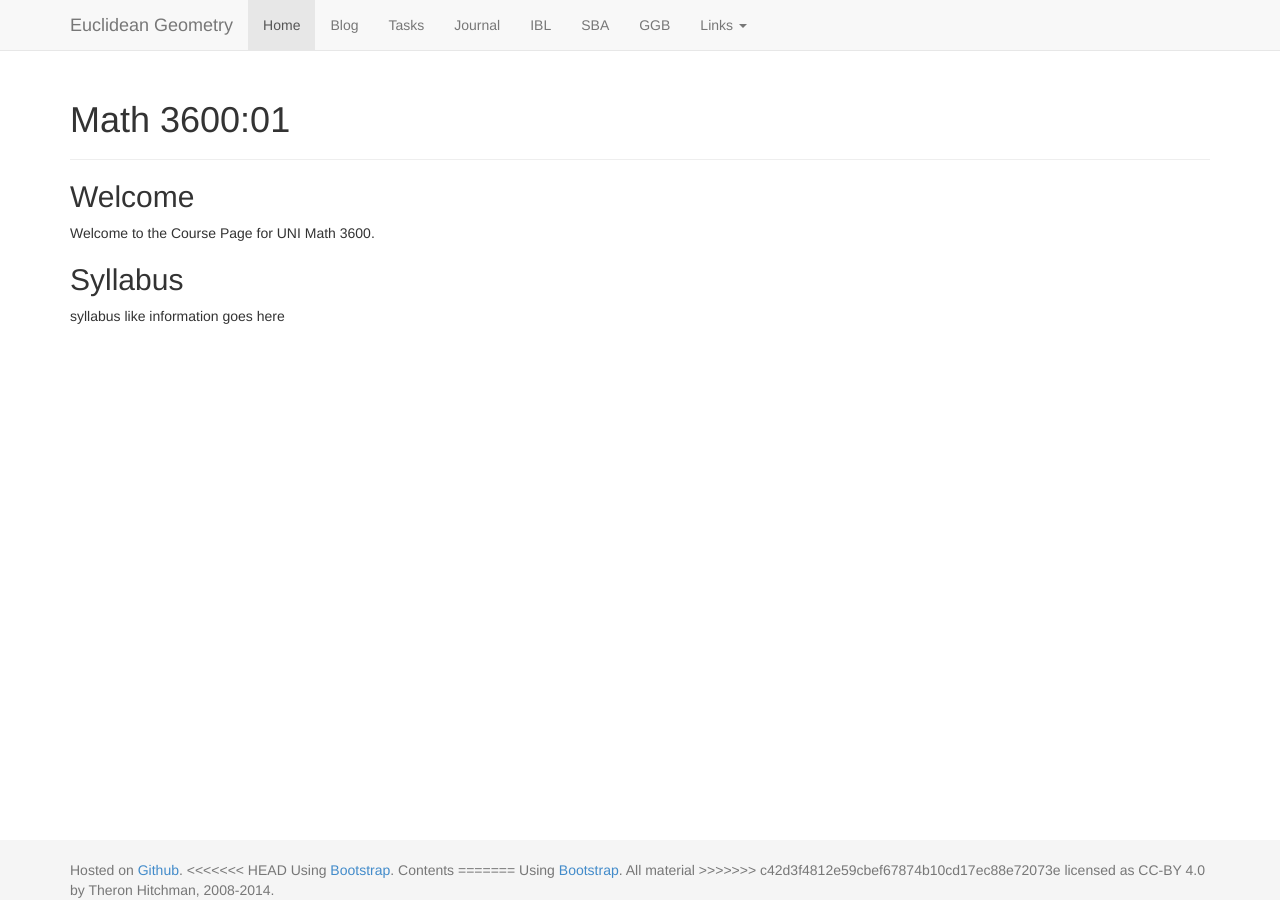
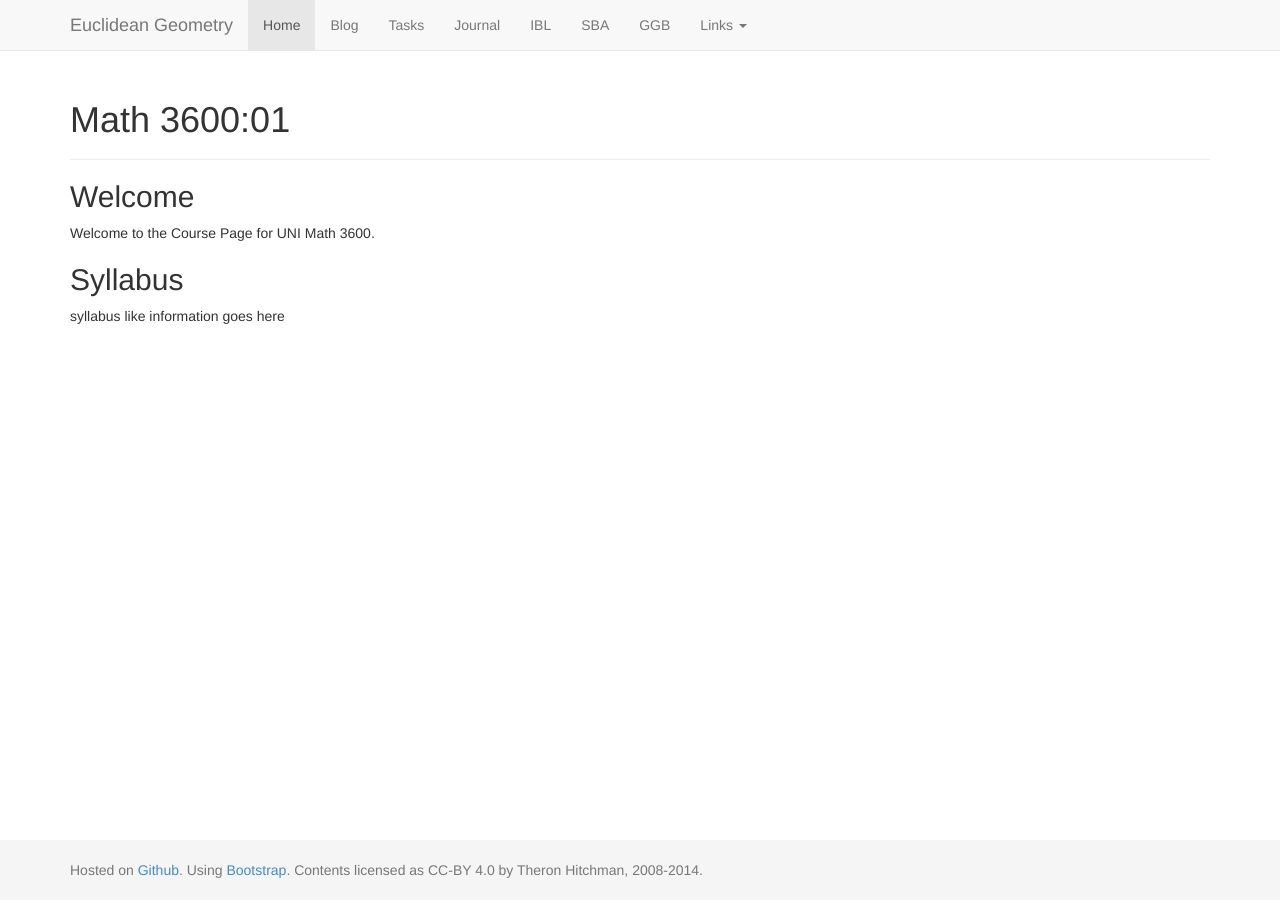
Before and after one commit to theronhitchman/euclidean-geometry, a Jekyll site: the page built from index.md, in a window 1280 px wide. Built offline with Jekyll 4.4.1, drawn with Linux system fonts in a browser that asks for light colours; nearby versions of some CDN libraries.

Commit message:
changed licence footer text, fixed merge mess

```diff
--- a/_includes/footer.html
+++ b/_includes/footer.html
@@ -1,11 +1,7 @@
 <div class="footer">
   <div class="container">
     <p class="text-muted">Hosted on <a href="http://github.com">Github</a>.
-<<<<<<< HEAD
       Using <a href="http://getbootstrap.com/">Bootstrap</a>. Contents
-=======
-      Using <a href="http://getbootstrap.com/">Bootstrap</a>. All material
->>>>>>> c42d3f4812e59cbef67874b10cd17ec88e72073e
       licensed as CC-BY 4.0 by Theron Hitchman, 2008-2014.</p>
   </div>
 </div>
```
